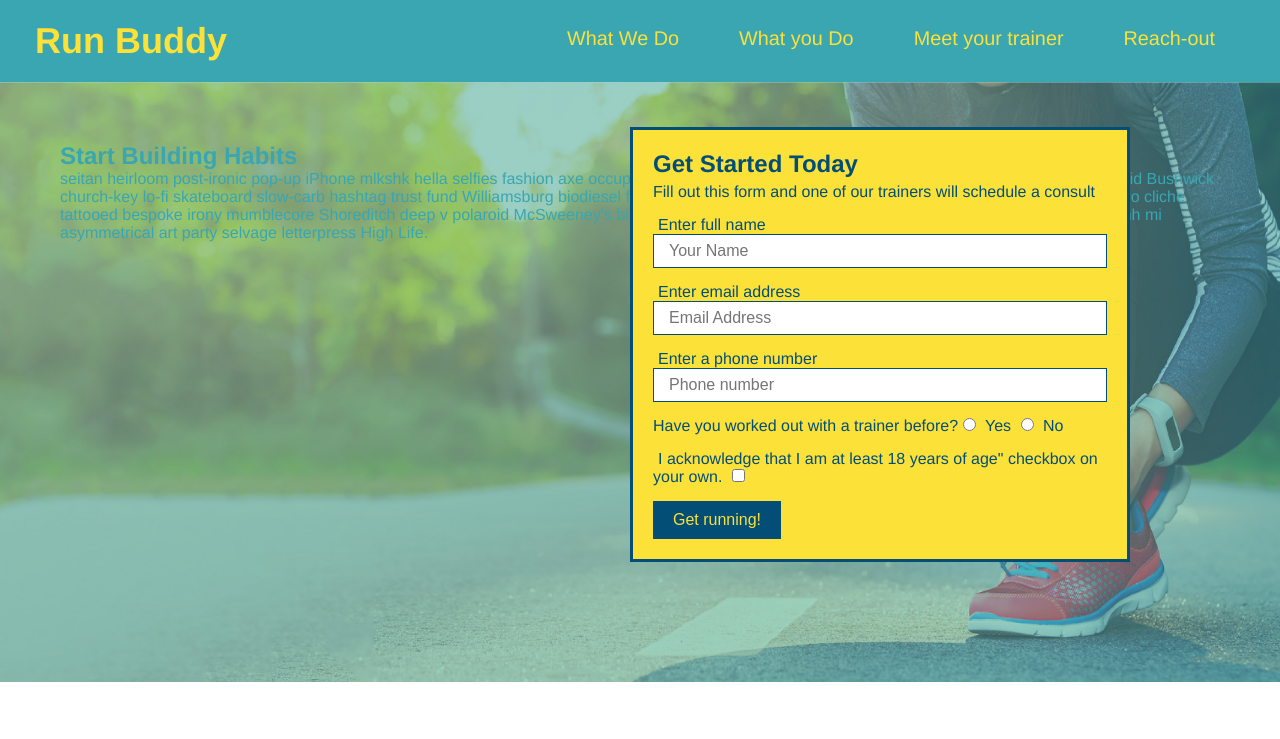
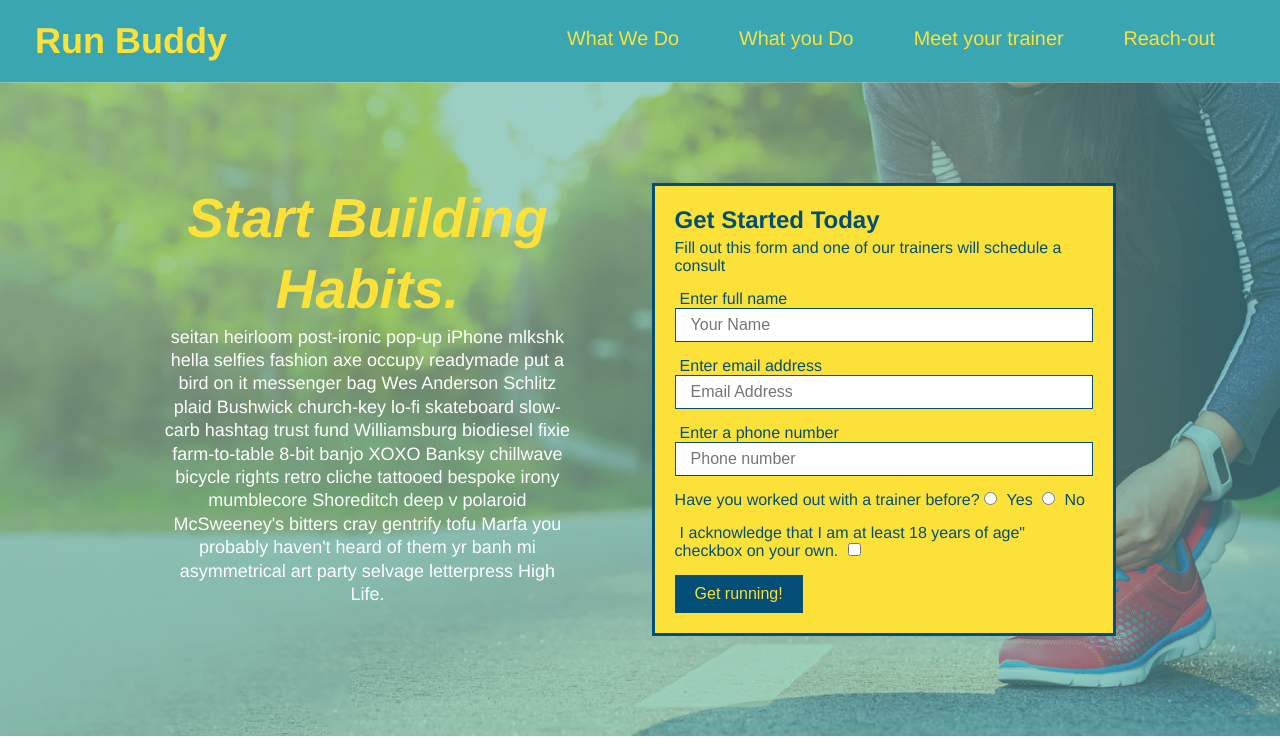
Before and after one commit to ghaliarose89/Module1, a plain HTML site: page index.html in a window 1280 px wide. Shown: the top 739 px of the page. Drawn offline with Linux system fonts and the light colour scheme.

Commit message:
add flexbox to hero and footer

```diff
--- a/index.html
+++ b/index.html
@@ -27,7 +27,7 @@
                 </header>
                 <section class="hero">
                     <div class="hero-cta">
-                        <h1>Start Building Habits</h1>
+                        <h2>Start Building Habits.</h1>
                         <p> seitan heirloom post-ironic pop-up iPhone mlkshk hella selfies fashion axe occupy readymade put a bird on it messenger bag Wes Anderson Schlitz plaid Bushwick church-key lo-fi skateboard slow-carb hashtag trust fund Williamsburg biodiesel fixie farm-to-table 8-bit banjo XOXO Banksy chillwave bicycle rights retro cliche tattooed bespoke irony mumblecore Shoreditch deep v polaroid McSweeney's bitters cray gentrify tofu Marfa you probably haven't heard of them yr banh mi asymmetrical art party selvage letterpress High Life.</p>
 
                     </div>
--- a/style.css
+++ b/style.css
@@ -43,18 +43,21 @@ body {
     font-size: 1.55vw;
   }
   footer {
+    display: flex;
     background: #fce138;
     width: 100%;
     padding: 40px 35px;
+    justify-content: space-between;
+    flex-wrap: wrap;
   }
   footer h2 {
-    display: inline;
+
     color: #024e76;
     font-size: 30px;
     margin: 0;
   }
   footer div{
-    float: right;
+
     line-height: 1.5;
     text-align: right;
   }
@@ -68,24 +71,23 @@ body {
   /* hero home page*/
   .hero {
     background-image: url("flipped-hero-image.jpg");
-    height: 600px;
+
     background-size: cover;
     background-position:center;
-    position: relative;}
-
-
+    display: flex;
+    justify-content: center;
+    flex-wrap: wrap;
+  }
 
   .hero-form{
   border: 3px solid #024e76;
   background-color: #fce138;
   padding: 20px;
-  width: 500px;
   color: #024e76;
-  position: absolute;
-  bottom: 120px;
-  right: 150px;
+  width: 40%;
+  margin: 3.5%;
+  }
 
-  }
   h3{ font-size: 24px;
     margin: 0;
 
@@ -111,6 +113,19 @@ body {
     border: none;
     padding: 10px 20px;
     font-size: 16px;
+  }
+  .hero-cta {
+    width: 35%;
+    text-align: center;
+    margin: 3.5%;
+    color: #fff;
+    font-size: 18px;
+    line-height: 1.3;
+  }
+  .hero-cta h2{
+    font-style: italic;
+    font-size: 55px;
+    color: #fce138;
   }
   .intro{
     text-align: center;
```
